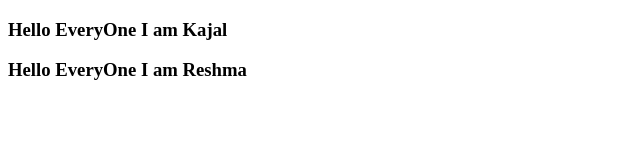
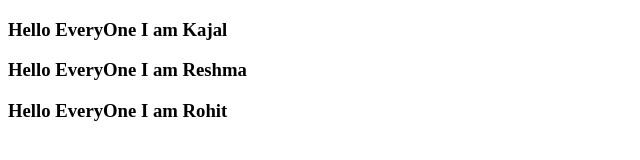
Before and after one commit to SPCL-JM-WEB-APP/SMS, a plain HTML site: page index.html in a window 1280 px wide. Shown: the whole page, without its empty margins (0-640 px from the left). Drawn offline with Linux system fonts and the light colour scheme.

Commit message:
Update index.html

```diff
--- a/index.html
+++ b/index.html
@@ -8,6 +8,7 @@
 <body>
     <h3>Hello EveryOne I am Kajal</h3>
     <h3>Hello EveryOne I am Reshma</h3>
+    <h3>Hello EveryOne I am Rohit</h3>
 
 
 </body>
```
